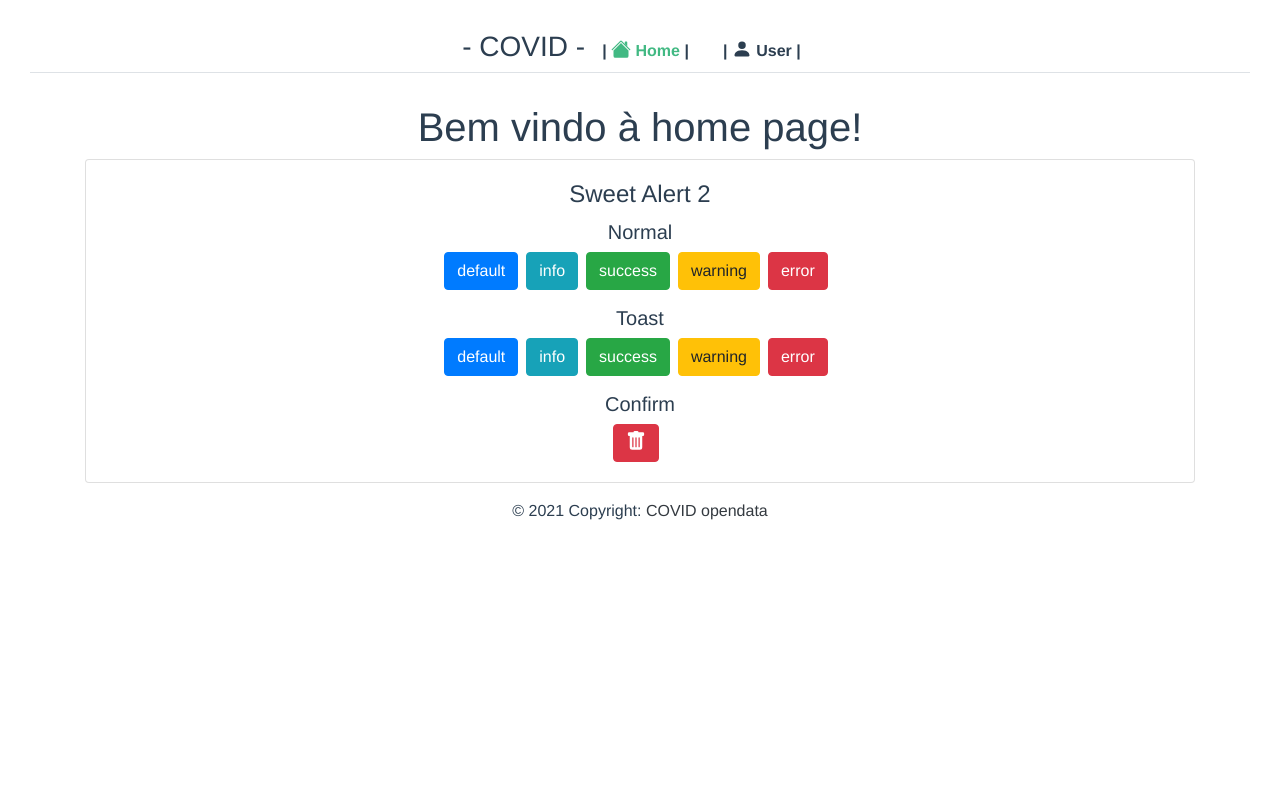
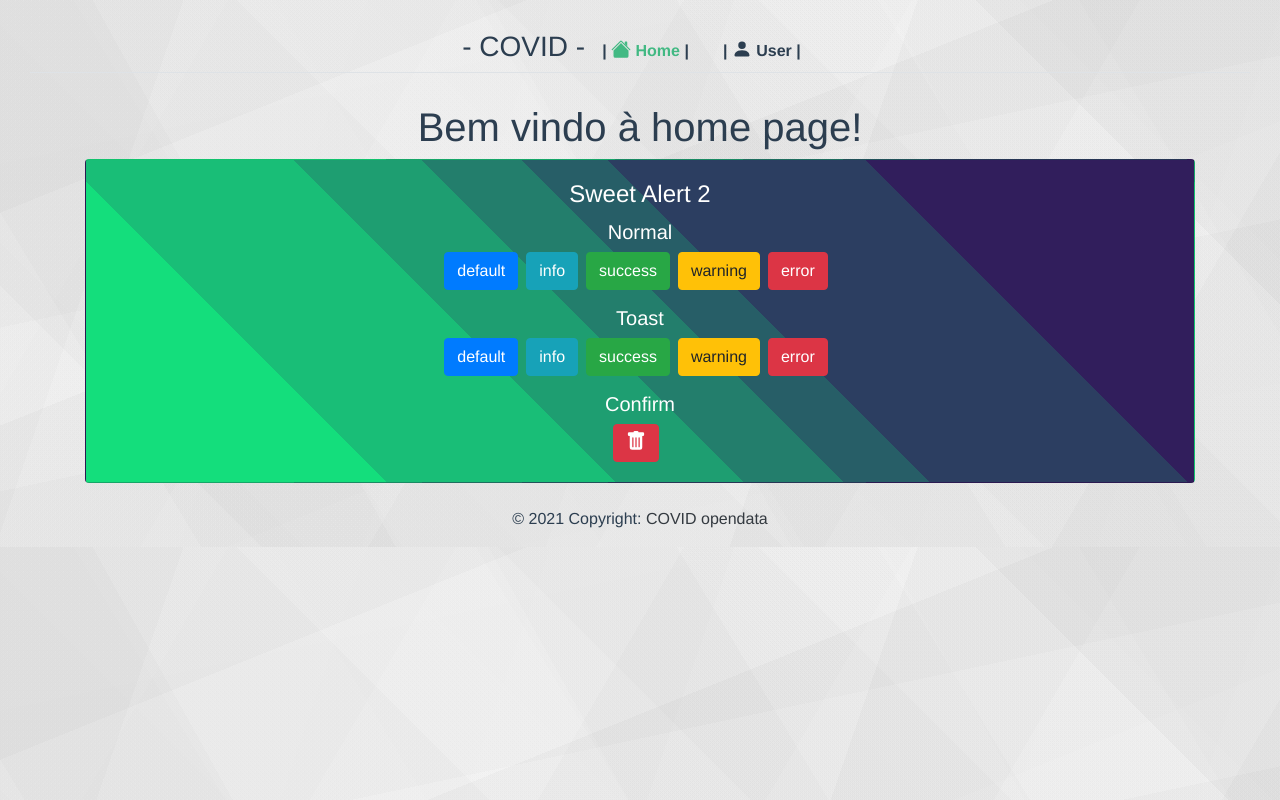
Before and after one commit to AndreMyszko/front_covid-19, a Vue app: page /#/ in a window 1280 px wide. Built offline with nearby package versions, Linux system fonts and the light colour scheme; what vue-google-charts, vue-sweetalert2 would draw is missing.

Commit message:
add. styling frontend

```diff
--- a/src/components/exeamples/sweetAlert2.vue
+++ b/src/components/exeamples/sweetAlert2.vue
@@ -1,6 +1,6 @@
 <template>
   <div class="container">
-    <b-card title="Sweet Alert 2">
+    <b-card id="def" class="mb-2" title="Sweet Alert 2">
 
       <b-card-text>
         <h5>Normal</h5>
@@ -106,3 +106,10 @@
 
 }
 </script>
+
+<style scoped>
+#def{
+  color: rgb(255, 255, 255);
+  background-image: linear-gradient(45deg, rgb(20, 222, 124) 0%, rgb(20, 222, 124) 21%,rgb(25, 190, 119) 21%, rgb(25, 190, 119) 37%,rgb(30, 158, 113) 37%, rgb(30, 158, 113) 46%,rgb(35, 126, 108) 46%, rgb(35, 126, 108) 53%,rgb(39, 94, 103) 53%, rgb(39, 94, 103) 59%,rgb(44, 62, 97) 59%, rgb(44, 62, 97) 77%,rgb(49, 30, 92) 77%, rgb(49, 30, 92) 100%);
+}
+</style>
```
Also changed, not shown: public/index.html (+5 -1 lines).
